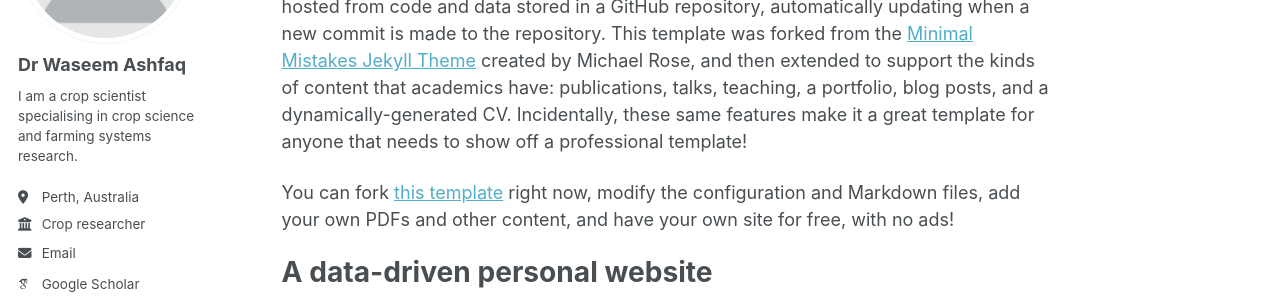
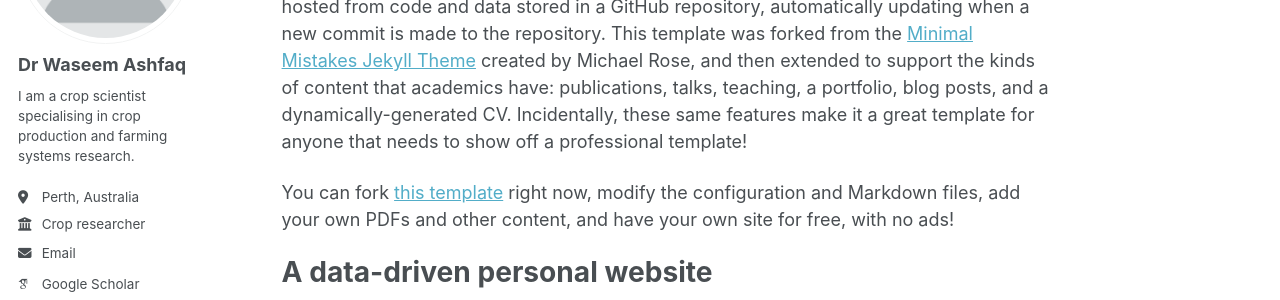
Before and after one commit to washfaq/waseemashfaq.github.io, a Jekyll site: the page built from _pages/about.md, in a window 1280 px wide. Shown: the part 232-532 px from the top of the page. Built offline with Jekyll 4.4.1, drawn with Linux system fonts in a browser that asks for light colours; some web fonts are replaced; a script bundle is joined from its source files by our own code; library files that are not in the unit come from our copies.

Commit message:
Update bio to reflect specialization in crop production

```diff
--- a/_config.yml
+++ b/_config.yml
@@ -26,7 +26,7 @@ author:
   avatar           : "profile.png"
   name             : "Dr Waseem Ashfaq"
   pronouns         : # example: "she/her"
-  bio              : "I am a crop scientist specialising in crop science and farming systems research."
+  bio              : "I am a crop scientist specialising in crop production and farming systems research."
   location         : "Perth, Australia"
   employer         : "Crop researcher"
   uri              : # URL
```
